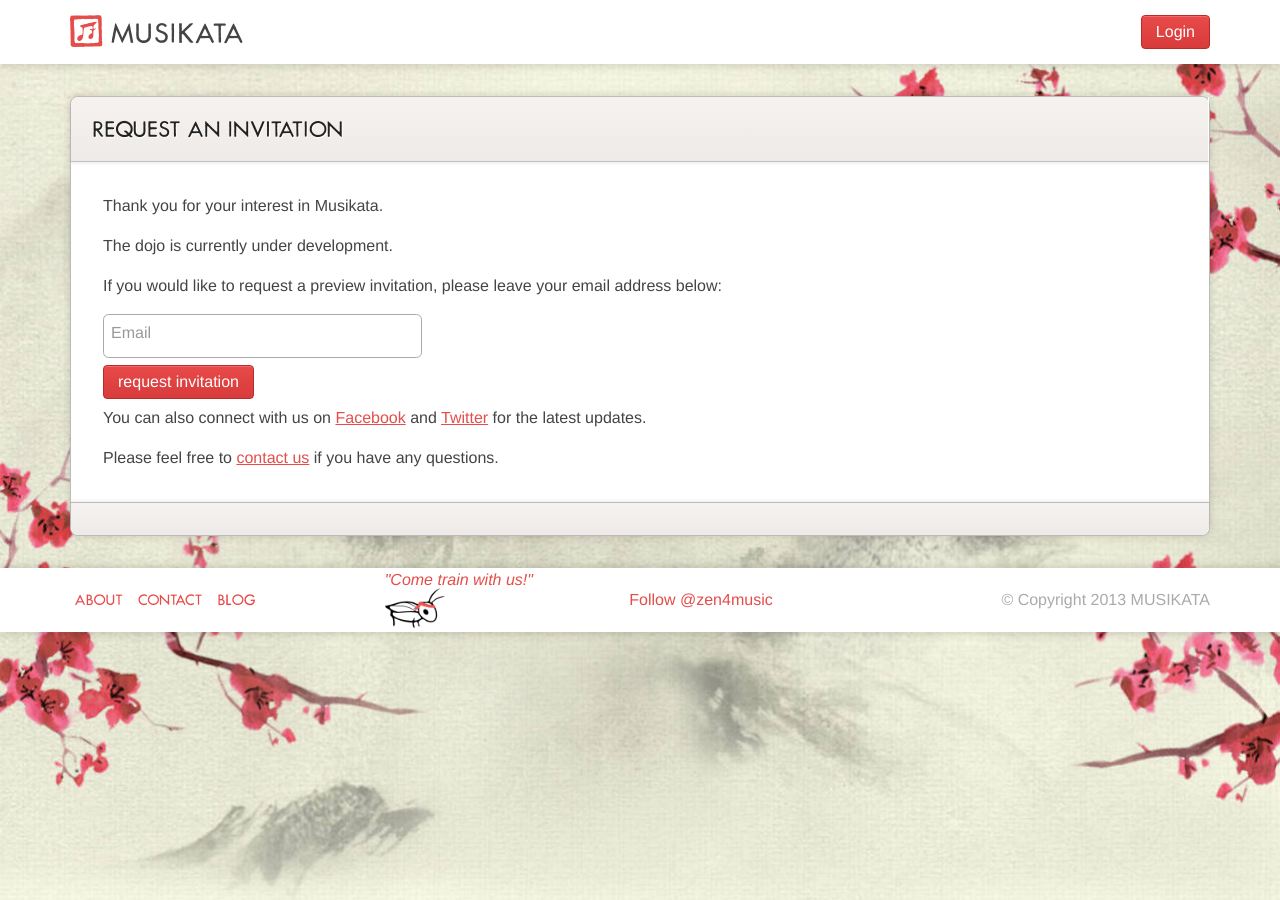
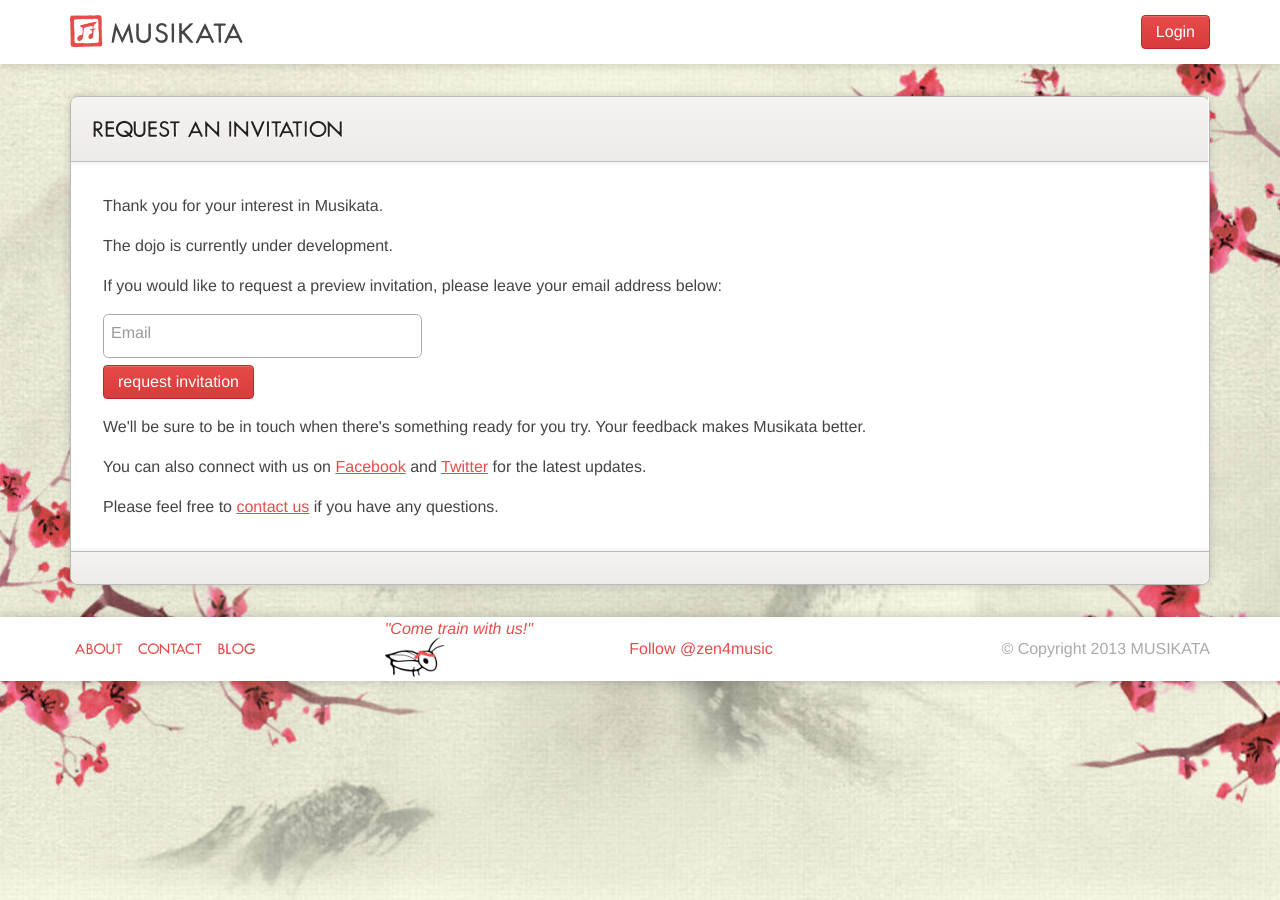
Before and after one commit to musikata/musikata.github.io, a Jekyll site: the page built from request_invitation.html, in a window 1280 px wide. Built offline with Jekyll 4.4.1, drawn with Linux system fonts in a browser that asks for light colours; nearby versions of some CDN libraries; some web fonts are replaced; comment, search, counter and statistics services are not loaded.

Commit message:
feedback contact note

```diff
--- a/request_invitation.html
+++ b/request_invitation.html
@@ -32,6 +32,8 @@
         </div>
 
         <p id="inviteResult" class="form-result" style="display:none;">sending request...</p>
+
+        </p> We'll be sure to be in touch when there's something ready for you try. Your feedback makes Musikata better.</p>
 
         <p>You can also connect with us on <a href="https://www.facebook.com/musikata">Facebook</a> and <a href="http://twitter.com/zen4music">Twitter</a> for the latest updates.</p>
 
```
